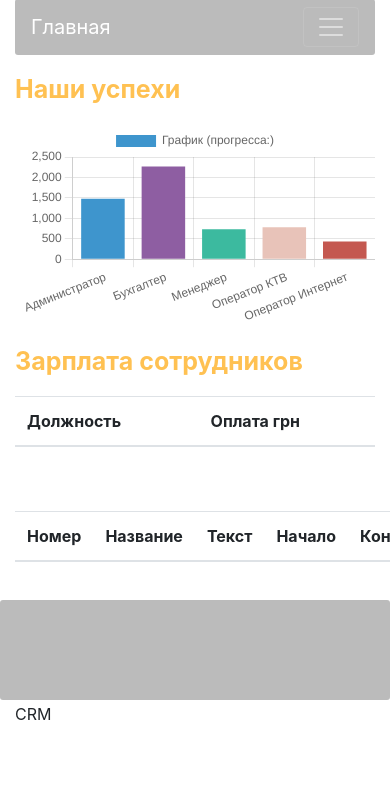
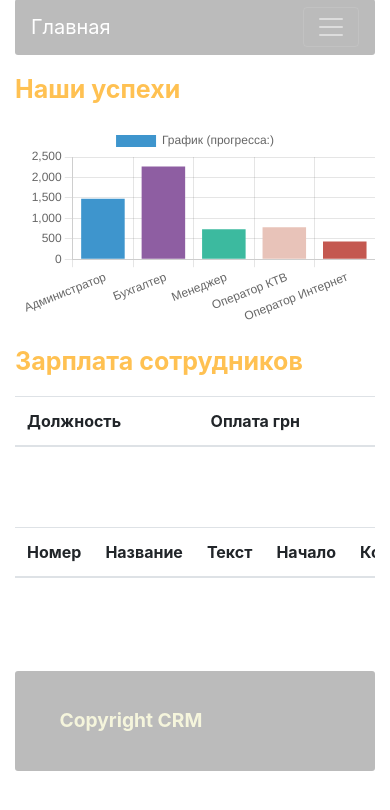
Before and after one commit to drhtka/crm_main, a Django app: page / in a window 390 px wide; the page is wider, and only the part inside the window is pictured. Shown: the part 17-827 px from the top of that part. Run offline with Django 3.2, Linux system fonts and the light colour scheme; data that the repository does not hold is empty; some libraries are stand-ins or nearby versions.

Commit message:
на главной таблица, пагинация, футер адаптивные

```diff
--- a/createtask/urls.py
+++ b/createtask/urls.py
@@ -15,8 +15,5 @@ from django.conf.urls.static import static
 from createtask.views import LkTaskView
 
 urlpatterns = [
-
     path('lk_task/', LkTaskView.as_view(), name='lk_task'),
-
-
 ]
--- a/lk/templates/lk_admin.html
+++ b/lk/templates/lk_admin.html
@@ -148,7 +148,7 @@
     {#</form>#}
     <p class="get-task our-succes mt-3">Поставить задачу</p>
 
-    <form action="{% url 'createtask:lk_task' %}" enctype="multipart/form-data" method="post" class="needs-validation" novalidate>
+    <form action="{% url 'createtask:lk_task' %}" enctype="multipart/form-data" method="post" class="needs-validation form-lk-admin" novalidate>
         {% csrf_token %}
         <div class="row">
 
@@ -281,7 +281,7 @@
     <div class="row bloc_content">
 
     <div id=" col-md-8"></div>
-    <form action="." method="get" style="width: 28%;">
+    <form action="." method="get" class="form-lk-admin">
 
 
         {#    <button type="submit" class="btn btn-success">Submit</button>#}
@@ -294,7 +294,7 @@
                 <div class="input-group-text"><i class="fa fa-calendar"></i></div>
             </div>
         </div>
-            <button type="submit" id="select_date" class="btn btn-success my-3">Выбрать день</button>
+            <button type="submit" id="select_date" class="btn btn-success my-3 but-date">Выбрать день</button>
 
         <!-- конец Просмтр задач по выбранной дате в календаре-->
     </form>
--- a/main/static/main/css/style.css
+++ b/main/static/main/css/style.css
@@ -61,3 +61,11 @@
     font-size: 80%;
     color: #dc3545;
 }
+.form-lk-admin{
+    width: 100%;
+}
+
+.but-date{
+    margin: 0 auto;
+    display: block;
+}
--- a/main/static/pagination/my_pagin.css
+++ b/main/static/pagination/my_pagin.css
@@ -1,6 +1,7 @@
 
 .pagination{
-    margin-left: 38%;
+    /*margin-left: 38%;*/
+    justify-content: center;
 }
 
 .pagination__link_state_active {
@@ -48,6 +49,60 @@ a {
 .pagin-up{
     margin-left: -68px;
 }
+
 .pagin-down{
     margin-left: -47px;
 }
+
+.text_footer{
+    position: relative;
+}
+
+.pixel{
+    position: absolute;
+    top: 35px;
+    right: 49px;
+    width: 87%;
+    color: beige;
+    font-size: larger;
+    font-weight: bold;
+}
+
+@media  (min-width: 320px) and (max-width: 454px) {
+    .pixel{
+
+        width: 74%;
+
+    }
+}
+
+@media  (min-width: 320px) and (max-width: 575px) {
+    .disabled{
+        display: none;
+    }
+    .pagination{
+        /*margin-left: 38%;*/
+        margin-left: 22%;
+    }
+    .pagin-down{
+        display: flex;
+        justify-content: center;
+        margin-top: 39px;
+    }
+}
+
+@media  (min-width: 455px) and (max-width: 991px) {
+    .disabled{
+        display: none;
+    }
+    .pagination{
+        /*margin-left: 38%;*/
+        margin-left: 22%;
+    }
+
+    .pagin-down{
+        display: flex;
+        justify-content: center;
+        margin-top: 39px;
+    }
+}
--- a/main/templates/main.html
+++ b/main/templates/main.html
@@ -72,6 +72,7 @@
 
     {% autopaginate final_array 12 %}
     <div class="pagin-up mt-5 mb-5">{% paginate %}</div>
+    <div class="table-responsive">
     <table class="table table-striped">
         <thead>
         <tr>
@@ -124,6 +125,7 @@
 
         </tbody>
     </table>
+    </div>
     <div class="pagin-down">{% paginate %}</div>
     <!--table all end-->
 {% endblock crm-table %}
--- a/static/pagination/my_pagin.css
+++ b/static/pagination/my_pagin.css
@@ -1,6 +1,9 @@
 
 .pagination{
-    margin-left: 38%;
+    /*margin-left: 38%;*/
+    justify-content: center;
+    margin-left: 22%;
+
 }
 
 .pagination__link_state_active {
--- a/templates/base.html
+++ b/templates/base.html
@@ -65,24 +65,14 @@
   <div class="container">
   {% block header %}
 
-{#            <nav class="navbar navbar-dark fixed-top bg-dark flex-md-nowrap p-0 shadow">#}
-{#                <a class="navbar-brand col-sm-3 col-md-2 mr-0" href="#">Company name</a>#}
-{#                <input class="form-control form-control-dark w-100" type="text" placeholder="Search" aria-label="Search">#}
-{#                <ul class="navbar-nav px-3">#}
-{#                    <li class="nav-item text-nowrap">#}
-{#                        <a class="nav-link" href="#">Sign out</a>#}
-{#                    </li>#}
-{#                </ul>#}
-{#            </nav>#}
-
       <nav class="navbar navbar-expand-lg navbar-dark header_my mt-3" style="background-color: #bbbbbb;">
       <a class="navbar-brand" href="{% url 'main:main' %}" id="brand">Главная</a>
       <button class="navbar-toggler" type="button" data-toggle="collapse" data-target="#navbarNav" aria-controls="navbarNav" aria-expanded="false" aria-label="Toggle navigation">
         <span class="navbar-toggler-icon"></span>
       </button>
+
       <div class="collapse navbar-collapse" id="navbarNav">
         <ul class="navbar-nav ml-auto">
-
           {% if user.is_authenticated %}
         {% if user.role == '1' %}
             <li class="nav-item">
@@ -94,12 +84,6 @@
                   <a class="nav-link" href="{% url 'lk_user' %} ">Личный кабинет</a>
               </li>
             {% endif %}
-{##}
-{#              <li class="nav-item">#}
-{#                  <a class="nav-link" href="{% url 'roles' %}">Права пользователей</a>#}
-{#              </li>#}
-
-
 
               <li class="nav-item">
                   <a class="nav-link"><span class="user-text-cal-nav">Вы вошли как: </span><span class="user-text-cal-nav-2">{{ user.username }}</span></a>
@@ -111,7 +95,6 @@
             <li class="nav-item {% if request.path == update_url %} active {% endif %} ">
 {#              <a class="nav-link" href="{% url 'accounts:update' %} ">Профиль</a>#}
             </li>
-
           {% else %}
             <li class="nav-item {% if request.path == login_url %} active {% endif %}">
               <a class="nav-link" href="{% url 'accounts:login' %}">Войти</a>
@@ -120,7 +103,6 @@
               <a class="nav-link" href="{% url 'accounts:register' %}">Регистрация</a>
             </li>
           {% endif %}
-
         </ul>
       </div>
     </nav>
@@ -136,7 +118,6 @@
   <div class="container"></div>
       {% block content %}{% endblock content %}
 
-
     <!-- Optional JavaScript -->
     <!-- jQuery first, then Popper.js, then Bootstrap JS -->
 {#    <script src="https://code.jquery.com/jquery-3.4.1.slim.min.js" integrity="sha384-J6qa4849blE2+poT4WnyKhv5vZF5SrPo0iEjwBvKU7imGFAV0wwj1yYfoRSJoZ+n" crossorigin="anonymous"></script>#}
@@ -145,13 +126,14 @@
     {% block JS %}{% endblock JS %}
   </div>
   <div class="footer_line">
+
+  <div class=" container">
   {% block footer %}
-
-      <div class="footer_my container">
+      <div class="footer_my">
           <div class="text_footer"><span class="pixel">Copyright CRM</span></div>
       </div>
-
   {% endblock footer %}
+  </div>
   </div>
   </body>
 </html>
```
Also changed, not shown: templates/pagination/pagination.html (+4 -4 lines).
